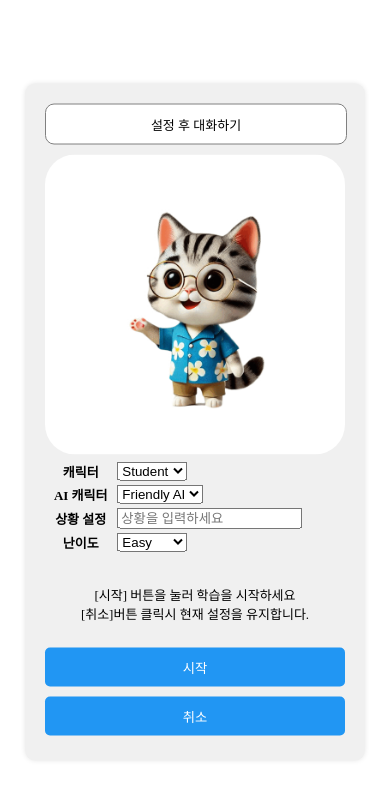
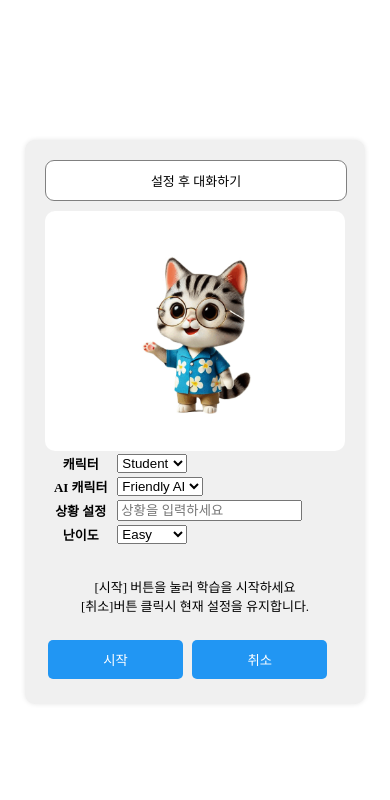
Before and after one commit to bornsoon/ai-, a Flask app: page /ai/start in a window 390 px wide. Shown: the top 800 px of the page. Run offline with Flask 3, Linux system fonts and the light colour scheme.

Commit message:
setup-layout

```diff
--- a/static/css/chat.css
+++ b/static/css/chat.css
@@ -277,6 +277,7 @@ h2 {
         width: 100%;
         flex-direction: column;
         overflow-y: auto;
+        background-color: rgba(0, 0, 0, 0);
     }
 
     #level-box {
--- a/static/css/start.css
+++ b/static/css/start.css
@@ -53,7 +53,7 @@
 #start-img {
     width: 200px; /* 아바타 이미지 크기 조정 */
     height: auto; /* 비율에 맞게 높이 자동 조정 */
-    border-radius: 10%; /* 이미지 둥글게 */
+    border-radius: 10px; /* 이미지 둥글게 */
 }
 
 #start-table {
@@ -126,12 +126,15 @@ button:hover {
         margin-bottom: 10px; /* 타이틀과 아바타 사이에 여백 추가 */
     }
 
-    #start-img {
-        width: 100%; /* 작은 화면에서 아바타 이미지 크기 조정 */
+    #start-avata {
+        width: 100%;
+        display: flex;
+        justify-content: center;
+        background-color: #ffffff;
+        border-radius: 10px;
     }
 
-    button {
-        width: 100%; /* 작은 화면에서는 버튼이 전체 너비를 차지하도록 설정 */
-        margin: 5px 0; /* 버튼 간격 조정 */
+    #start-img {
+        width: 80%;
     }
 }
--- a/templates/setup.html
+++ b/templates/setup.html
@@ -27,15 +27,13 @@
             <input type="range" id="volume" min="0" max="1" value="0.9" step="0.1">
             <textarea id="user-text" rows="4" cols="50">Hello, English Friend will help you learn English.</textarea>
             <br><br>
-            <span>음성출력 사용 on/off</span><br>
             <label class="switch">
                 <input type="checkbox" id="voiceToggle" checked>
                 <span class="slider round"></span>
             </label>
-            <br>
+            <span>음성출력 사용 on/off</span><br>
             <button id="test-voice">테스트 출력</button>
             <br><br>
-            <h3>음성 입력 설정</h3>
             <label for="timeout">녹음 대기시간 (초):</label><input type="number" id="timeout" value="10">
             <br>
             <button onclick="saveSettings()">저장</button>
```
Also changed, not shown: static/css/setup.css (+5 -2 lines), 1 other file.
